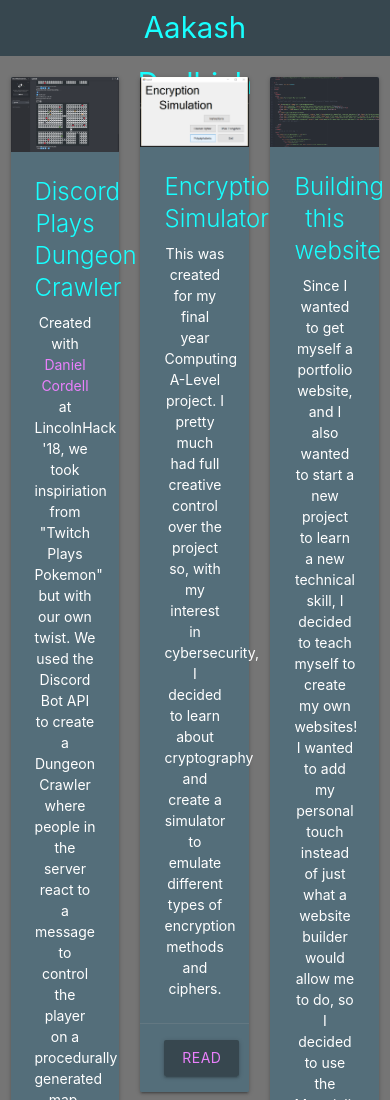
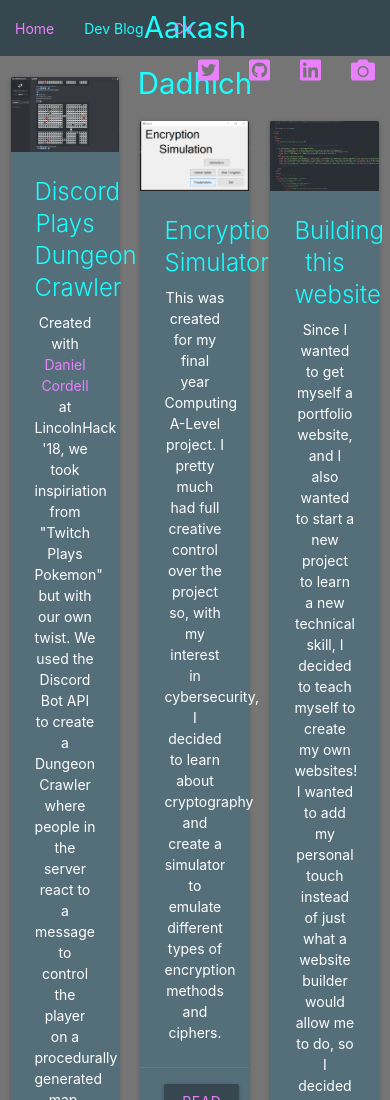
Before and after one commit to AakashDadhich/PortfolioWebsite, a plain HTML site: page devblog.html in a window 390 px wide. Shown: the top 1100 px of the page. Drawn offline with nearby package versions, Linux system fonts and the light colour scheme.

Commit message:
Update navbar for mobile
Updated so that navbar is visible on mobile devices

```diff
--- a/devblog.html
+++ b/devblog.html
@@ -9,12 +9,12 @@
   <nav>
     <div class="nav-wrapper blue-grey darken-3">
       <a href="index.html" class="brand-logo center cyan-text text-accent-2">Aakash Dadhich</a>
-      <ul id="nav-mobile" class="left hide-on-med-and-down">
+      <ul id="nav-mobile" class="left">
         <li><a href="index.html" class="waves-effect waves-light purple-text text-accent-1">Home</a></li>
         <li><a href="devblog.html" class="waves-effect waves-light cyan-text text-accent-2">Dev Blog</a></li>
         <li><a href="res/CV.pdf" class="waves-effect waves-light purple-text text-accent-1">CV</a></li>
       </ul>
-      <ul class="right hide-on-med-and-down">
+      <ul class="right">
         <li><a href="https://twitter.com/kashdadhich" target="_blank" class="waves-effect waves-light purple-text text-accent-1"><i class="fab fa-twitter-square"></i></a></li>
         <li><a href="https://github.com/AakashDadhich" target="_blank" class="waves-effect waves-light purple-text text-accent-1"><i class="fab fa-github-square"></i></a></li>
         <li><a href="https://www.linkedin.com/in/aakash-dadhich-5a3706131/" target="_blank" class="waves-effect waves-light purple-text text-accent-1"><i class="fab fa-linkedin"></i></a></li>
```
Also changed, not shown: dpdcblog.html (+2 -2 lines), encryptorblog.html (+2 -2 lines), index.html (+2 -2 lines), websiteblog.html (+2 -2 lines).
